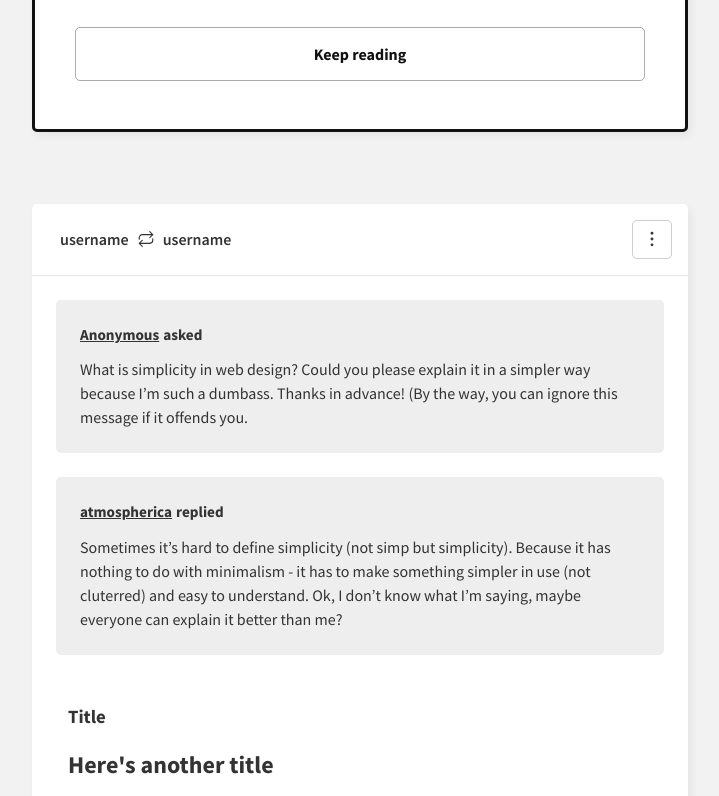
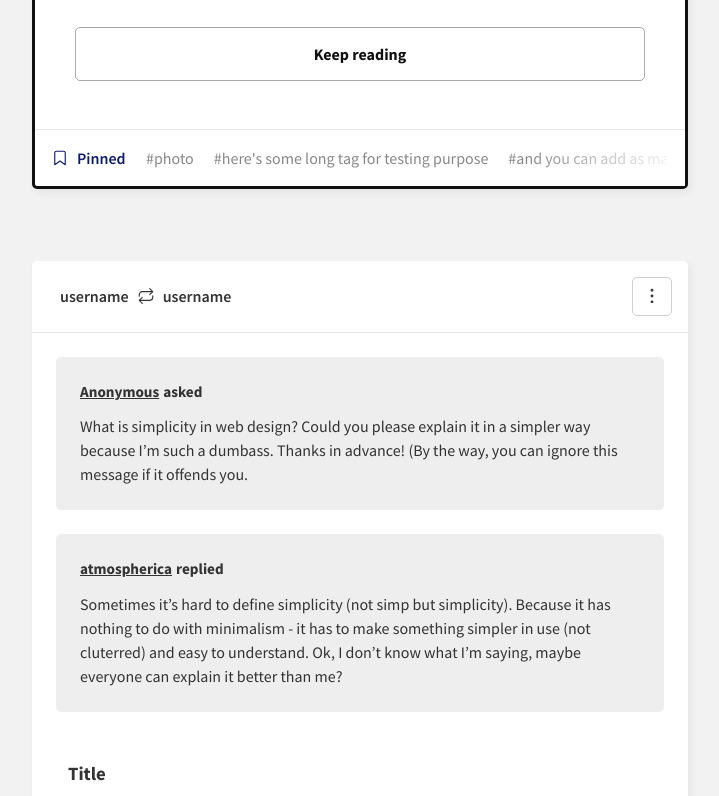
Before and after one commit to fukou/tumblr-theme, a plain HTML site: page loona-theme/index.html in a window 1280 px wide. Shown: the part 1340-2136 px from the top of the page, without its empty margins (472-1191 px from the left). Drawn offline with nearby package versions, Linux system fonts and the light colour scheme; a script that the page names is missing; a web font is replaced by a local one.

Commit message:
feat: Added a tags draggable on the posts

```diff
--- a/loona-theme/css/sass/_content.scss
+++ b/loona-theme/css/sass/_content.scss
@@ -187,6 +187,7 @@ pre { white-space: pre-wrap; }
 
     &__blog {
         .posts {
+
             position: relative;
             background-color:var(--bg-card);
             color:var(--body-text);
@@ -588,6 +589,97 @@ pre { white-space: pre-wrap; }
               }
             }
 
+            &__tags {
+              position: relative;
+
+              display: flex;
+              align-items: center;
+
+              padding:1rem 1rem;
+              border-top: 1px solid rgba(#111, 0.1);
+
+              .pinned {
+                display: inline-flex;
+                align-items: center;
+
+                font-weight: 600;
+
+                color:rgba(12,28,106,1);
+                padding-right: 1.25rem;
+
+                svg {
+                  margin-right: 0.5rem;
+                }
+              }
+
+              &::after {
+                content: '';
+                width: 10rem;
+                top: 0;
+                bottom: 0;
+                right: 0;
+                position: absolute;
+                background: linear-gradient(to right, rgba(255, 255, 255, 0) 0, #FFFFFF 100%);
+              }
+
+              &--inner {
+                max-width:32.5rem;
+                overflow: hidden;
+              }
+
+              ul {
+                position: relative;
+                overflow-x: scroll;
+                display: flex;
+                list-style: none;
+                margin:0;
+                padding:0;
+                white-space: nowrap;
+
+
+                transition: all 0.2s;
+
+                will-change: transform;
+                user-select: none;
+                cursor: col-resize;
+
+                scrollbar-width: none;
+
+                padding-right: 3.5rem;
+                opacity: 0.5;
+
+                &::-webkit-scrollbar { display: none; }
+
+                &.active {
+                  // transform: scale(0.98);
+                }
+
+                @media (max-width:60rem) {
+                  max-width: 45rem;
+                }
+
+                @media (max-width:45rem) {
+                  max-width: 17.5rem;
+                }
+
+                li {
+                  & + li {
+                    margin-left: 1.25rem;
+                  }
+
+                  a {
+                    color:var(--body-link);
+                    text-decoration: none;
+                    pointer-events: none;
+
+                    &::before {
+                      content:"#"
+                    }
+                  }
+                }
+              }
+            }
+
             &__perma {
               position: relative;
               display: flex;
--- a/loona-theme/index.html
+++ b/loona-theme/index.html
@@ -120,6 +120,17 @@
                         </div>
 
                     </div>
+                    <div class="posts__tags">
+                        <span class="pinned"><svg xmlns="http://www.w3.org/2000/svg" width="18" height="18" viewBox="0 0 24 24" fill="none" stroke="currentColor" stroke-width="1.5" stroke-linecap="round" stroke-linejoin="round"><path d="M19 21l-7-5-7 5V5a2 2 0 0 1 2-2h10a2 2 0 0 1 2 2z"></path></svg>Pinned</span>
+                        <div class="posts__tags--inner">
+                            <ul>
+                                <li><a href="#">photo</a></li>
+                                <li><a href="#">here's some long tag for testing purpose</a></li>
+                                <li><a href="#">and you can add as many as possible</a></li>
+                                <li><a href="#">you break it you kill it you show it you own it</a></li>
+                            </ul>
+                        </div>
+                    </div>
                 </article>
 
                 <article class="posts">
@@ -226,7 +237,16 @@ multiplyByFive(69);
                             Quote by chiaki
                         </div>
                     </div>
-
+                    <div class="posts__tags">
+                        <div class="posts__tags--inner">
+                            <ul>
+                                <li><a href="#">photo</a></li>
+                                <li><a href="#">here's some long tag for testing purpose</a></li>
+                                <li><a href="#">and you can add as many as possible</a></li>
+                                <li><a href="#">you break it you kill it you show it you own it</a></li>
+                            </ul>
+                        </div>
+                    </div>
                 </article>
 
                 <article class="posts posts_text" id="654757308740550656">
@@ -550,6 +570,9 @@ multiplyByFive(69);
     <script src="js/perma.js"></script>
     <script src="https://static.tumblr.com/5ojoydj/V55qv9cjx/tumblr-audio.js"></script>
     <script src="https://static.tumblr.com/5ojoydj/YMnpxsxmz/sticky.js"></script>
+    <script src="https://cdn.jsdelivr.net/npm/interactjs/dist/interact.min.js"></script>
+
+    <script src="js/tags.js"></script>
     <script>
         var sticky = new Sticky(".sticky");
     </script>
--- a/loona-theme/js/perma.js
+++ b/loona-theme/js/perma.js
@@ -1,5 +1,4 @@
 const buttonLink = document.querySelectorAll(".posts__perma--note button");
-
 buttonLink.forEach(function(button, index) {
     button.addEventListener("click", function() {
         if(button.nextElementSibling) {
--- /dev/null
+++ b/loona-theme/js/tags.js
@@ -0,0 +1,31 @@
+// https://interactjs.io/docs/draggable/
+const elements = document.querySelectorAll('.posts__tags ul');
+var x = 0; var y = 0;
+
+elements.forEach(function (element, index) {
+    interact(element).draggable({
+        startAxis: 'x',
+        lockAxis: 'x',
+        modifiers: [
+            interact.modifiers.snap({
+                targets: [
+                    interact.snappers.grid({ x: 30, y: 30 })
+                ],
+                range: Infinity,
+                relativePoints: [{ x: 0, y: 0 }]
+            }),
+            interact.modifiers.restrict({
+                restriction: element.parentNode,
+                elementRect: { top: 0, left: 0, bottom: 1, right: 1 },
+                endOnly: true
+            })
+        ],
+        inertia: true
+    })
+        .on('dragmove', function (event) {
+            x += event.dx
+            y += event.dy
+
+            event.target.style.transform = 'translate(' + x + 'px, ' + y + 'px)'
+        })
+});
```
Also changed, not shown: loona-theme/css/main.min.css.
